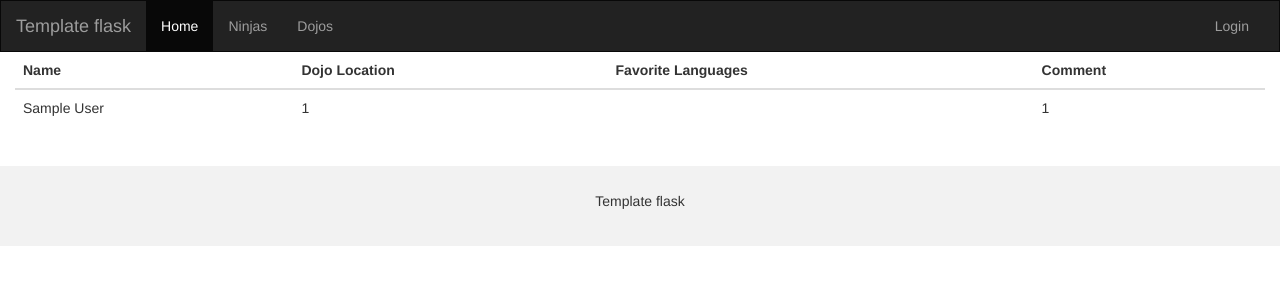
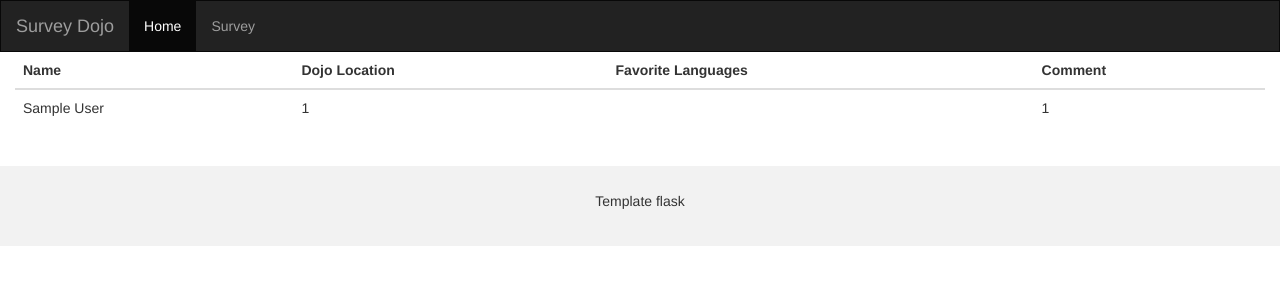
Before and after one commit to gemaortega/encuesta_dojo, a Flask app: template flask_app/templates/results.html in a window 1280 px wide. Shown: the top 300 px of the page. Run offline with Flask 2, Linux system fonts and the light colour scheme; the template is opened without the code that fills it, so the values that code supplies are empty; the visitor is signed in with stand-in values (Sample User, id 1); some libraries are stand-ins or nearby versions; some web fonts are replaced.

Commit message:
corrigiendo errores

```diff
--- a/flask_app/templates/results.html
+++ b/flask_app/templates/results.html
@@ -32,16 +32,15 @@
           <span class="icon-bar"></span>
           <span class="icon-bar"></span>
         </button>
-        <a class="navbar-brand" href="#">Template flask</a>
+        <a class="navbar-brand" href="#">Survey Dojo</a>
       </div>
       <div class="collapse navbar-collapse" id="myNavbar">
         <ul class="nav navbar-nav">
           <li class="active"><a href="/">Home</a></li>
-          <li><a href="/ninjas">Ninjas</a></li>
-          <li><a href="/dojos">Dojos</a></li>
+          <li><a href="/survey">Survey</a></li>
         </ul>
         <ul class="nav navbar-nav navbar-right">
-          <li><a href="#"><span class="glyphicon glyphicon-log-in"></span> Login</a></li>
+          <li><a href="#"><span class="glyphicon glyphicon-log-in"></span></a></li>
         </ul>
       </div>
     </div>
```
Also changed, not shown: other parts of flask_app/templates/results.html (+1 -1 lines), flask_app/controllers/surveys.py (+4 -4 lines), flask_app/templates/survey.html (+3 -4 lines).
